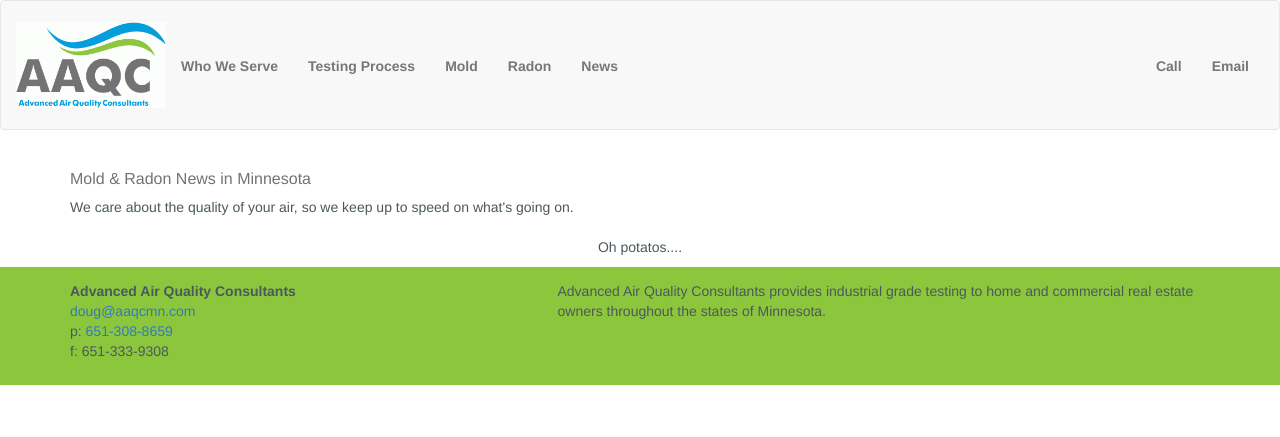
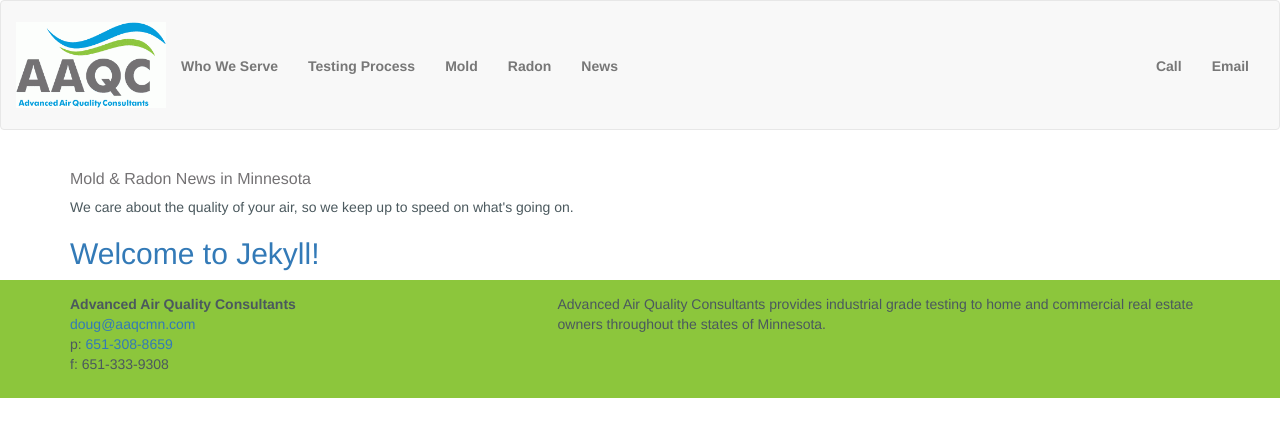
Before and after one commit to ryan258/aaqc, a Jekyll site: the page built from news/index.html, in a window 1280 px wide. Shown: the top 437 px of the page. Built offline with Jekyll 4.4.1, drawn with Linux system fonts in a browser that asks for light colours; nearby versions of some CDN libraries.

Commit message:
remove bg-color from wells

```diff
--- a/css/main.css
+++ b/css/main.css
@@ -14,6 +14,9 @@ body {
 h1 {
   font-size: 16px;
   color: #747274; }
+
+.well {
+  background-color: none; }
 
 .jumbotron {
   background-color: #049EDC;
--- a/css/main.scss
+++ b/css/main.scss
@@ -25,6 +25,10 @@ body {
 h1 {
 	font-size: 16px;
 	color: $grey;
+}
+
+.well {
+	background-color: none;
 }
 
 .jumbotron {
--- a/news/index.html
+++ b/news/index.html
@@ -11,14 +11,13 @@ meta: We care about the quality of your air, so we keep up to speed on what's go
 				<h1>{{page.title}}</h1>
 				<p>{{page.meta}}</p>
 				<ul class="list-unstyled">
-					{% for post in site %}
+					{% for post in site.posts %}
 					<li>
 						<h2><a href="">{{post.title}}</a></h2>
 						<p>{{post.meta}}</p>
 					</li>
 					{% endfor %}
 				</ul>
-				<p class="text-center">Oh potatos....</p>
 			</div>
 		</div>
 	</div>
```
Also changed, not shown: 1 other file.
